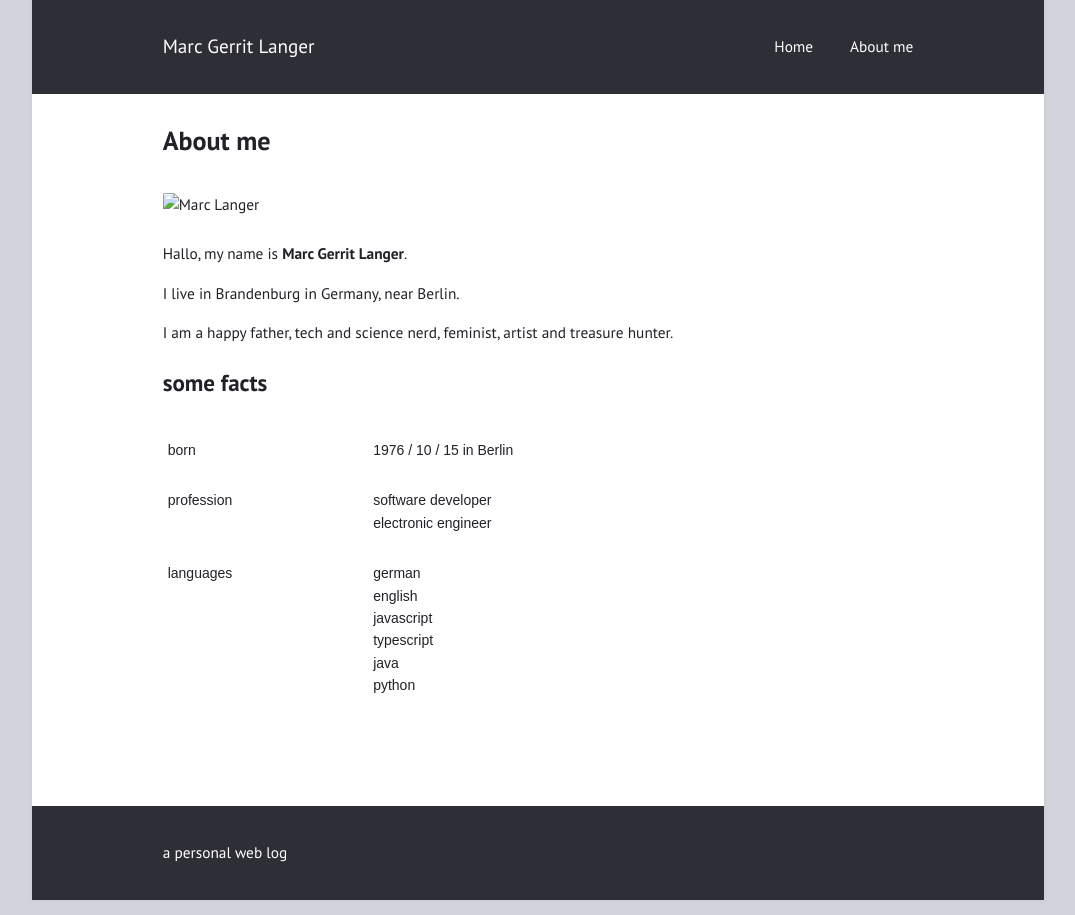
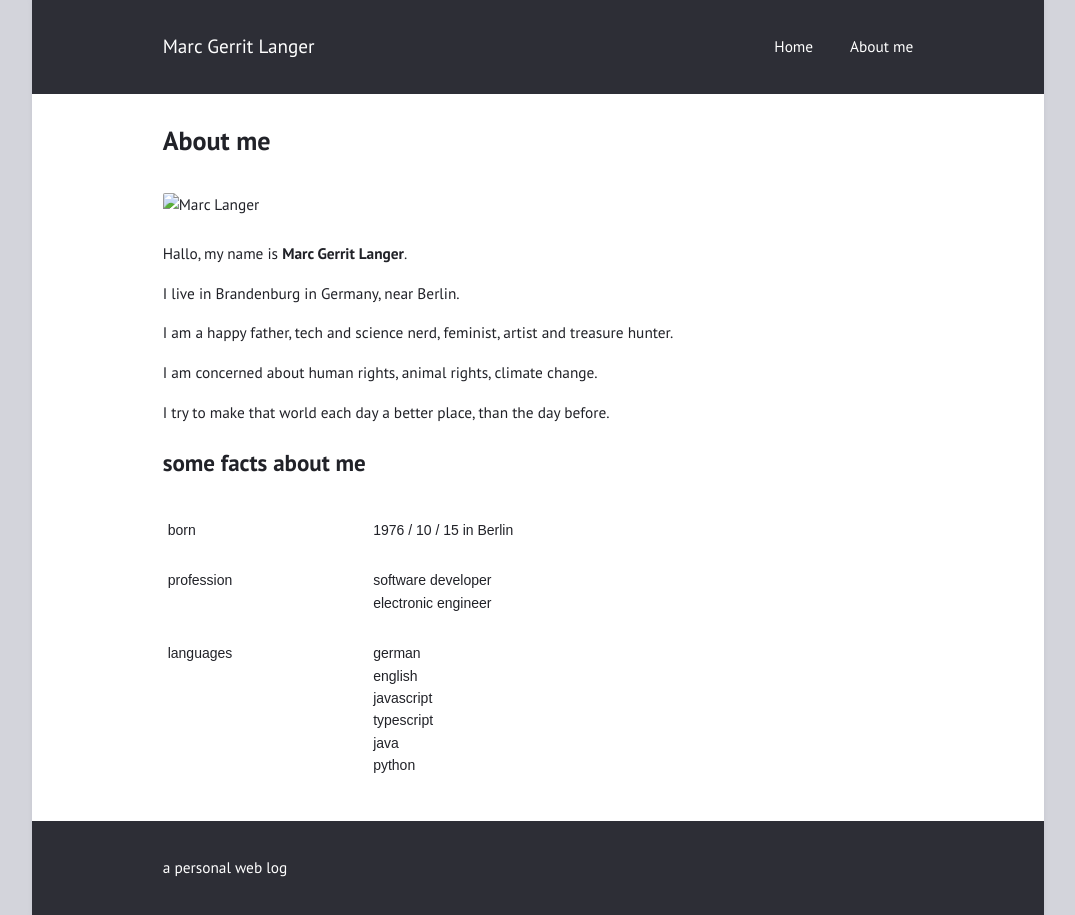
Before and after one commit to revolvermann76/revolvermann76.github.io, a Jekyll site: the page built from about.md, in a window 1280 px wide. Shown: the whole page, without its empty margins (102-1177 px from the left). Built offline with Jekyll 4.4.1, drawn with Linux system fonts in a browser that asks for light colours.

Commit message:
vault backup: 2022-11-09 11:07:31

```diff
--- a/about.md
+++ b/about.md
@@ -40,8 +40,11 @@ I live in Brandenburg in Germany, near Berlin.
 
 I am a happy father, tech and science nerd, feminist, artist and treasure hunter.
 
+I am concerned about human rights, animal rights, climate change.
 
-## some facts
+I try to make that world each day a better place, than the day before.
+
+## some facts about me
 <table class="tg">
 	<tr>
 		<td>born</td><td>1976 / 10 / 15 in Berlin</td>
```
